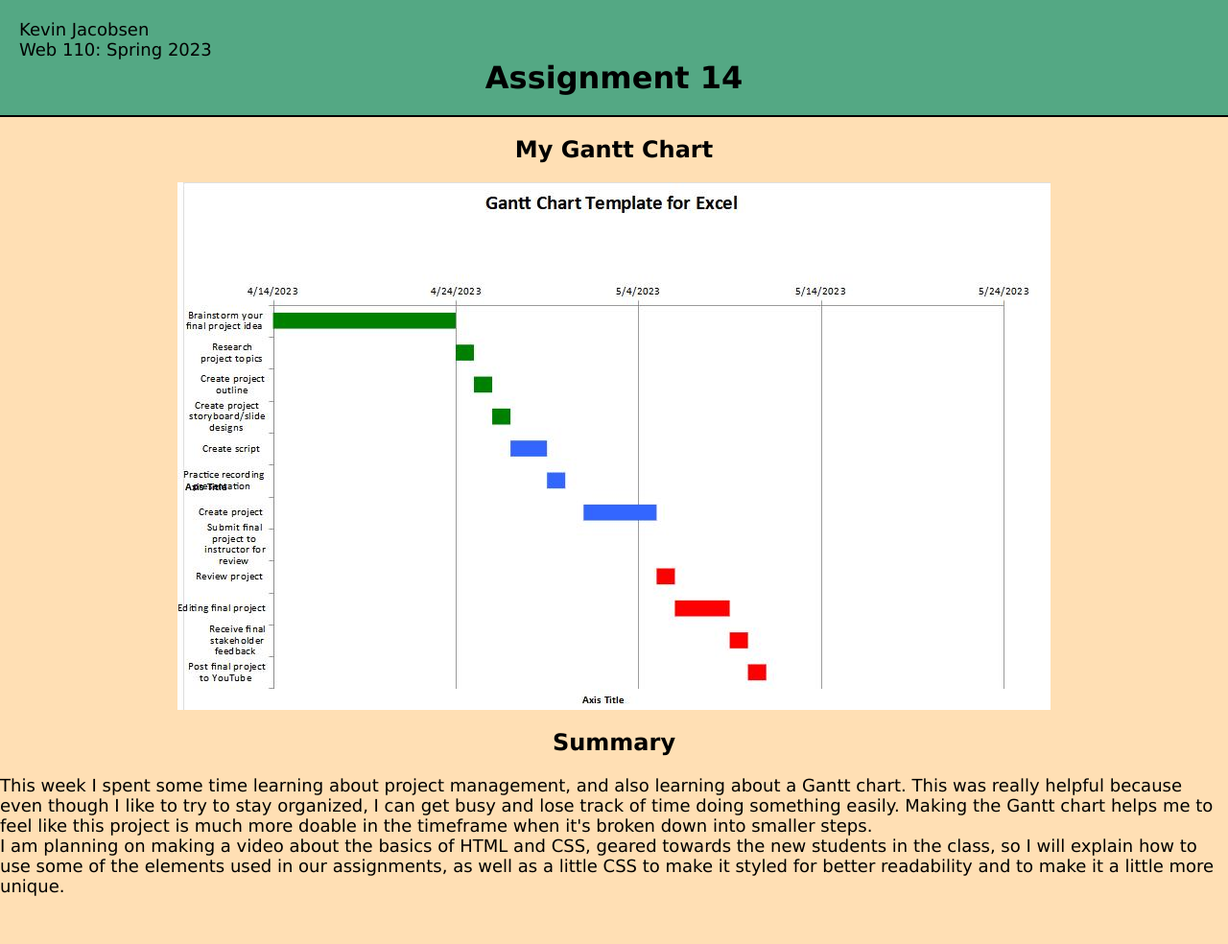
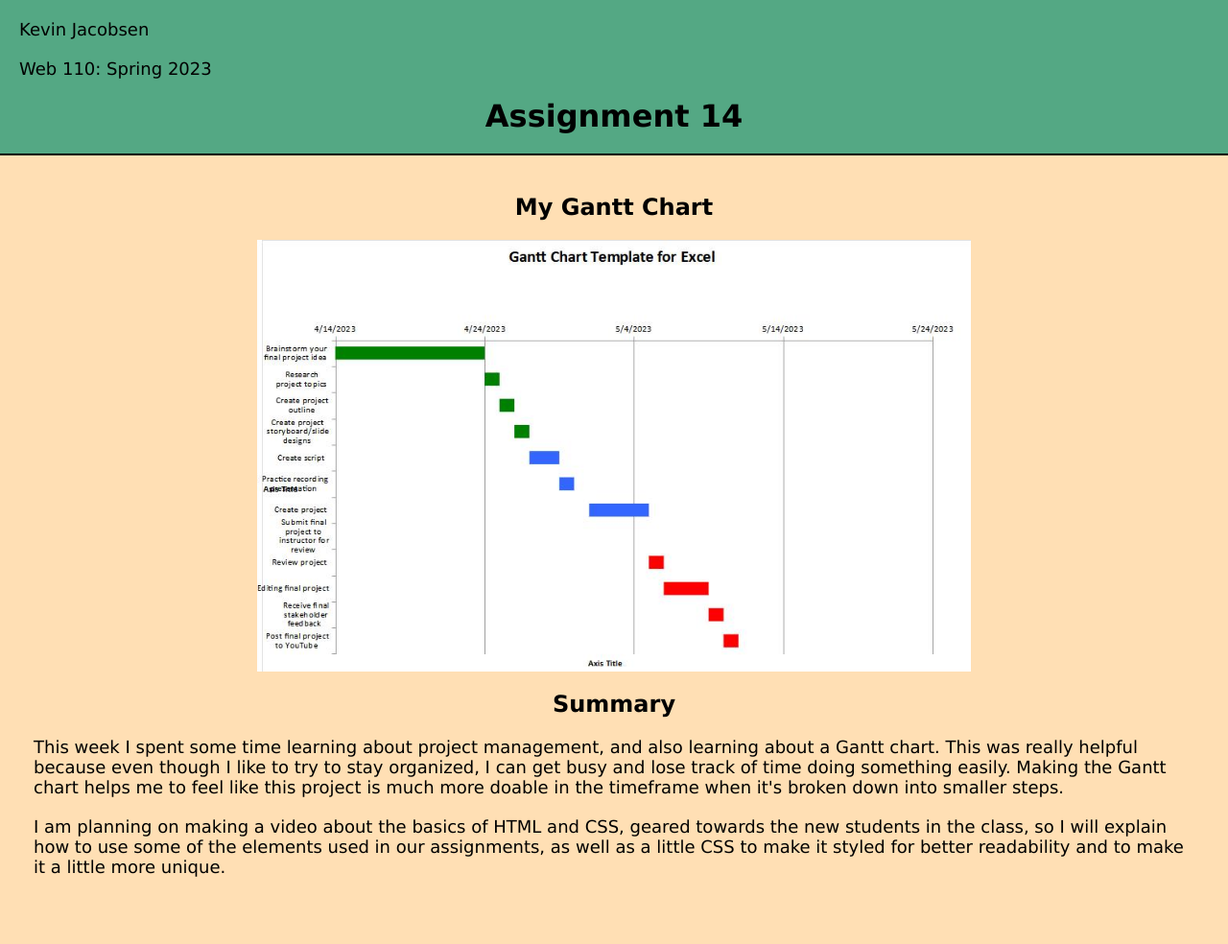
Before and after one commit to kjacobsen327/kjacobsen327.github.io, a PHP site: page /web110/assignment14.html in a window 1280 px wide. Shown: the whole page at 96% size. Before the commit the page ends 934 px from the top, so only its background shows below. Run offline with PHP 8.4, Linux system fonts and the light colour scheme.

Commit message:
Add files via upload

```diff
--- a/web110/assignment14.html
+++ b/web110/assignment14.html
@@ -4,7 +4,7 @@
 <head>
     <meta charset="utf-8">
     <meta name="viewport content=width=device-width, initial-scale=1">
-    <title>Assignment 12 Summary</title>
+    <title>Assignment 14</title>
     <link rel="stylesheet" type="text/css" href="style.css">
 </head>
 
@@ -14,6 +14,7 @@
         <p>Web 110: Spring 2023</p>
         <h1>Assignment 14</h1>
     </header>
+    <main>
         <h2>My Gantt Chart</h2>
         <img src="images/chart.jpg">
 
@@ -26,7 +27,7 @@
         <p>I am planning on making a video about the basics of HTML and CSS, geared towards the new students in the
             class, so I will explain how to use some of the elements used in our assignments, as well as a little CSS to
             make it styled for better readability and to make it a little more unique.</p>
-
+    </main>
 </body>
 
 </html>
--- a/web110/style.css
+++ b/web110/style.css
@@ -7,12 +7,14 @@ body {
     background-color: #ffdfb4;
     font-family: Verdana, Geneva, Tahoma, sans-serif;
 }
+
 header {
 
     background-color: #54a884;
     border-bottom: 2px solid #000;
     padding: 20px;
 }
+
 h1 {
     text-align: center;
 }
@@ -21,17 +23,27 @@ h2 {
     text-align: center;
     padding: 20px;
 }
+main {
+    padding: 20px 35px 50px 35px;
+}
 p {
     font-size: 18px;
+    margin-bottom: 20px;
 }
 
-section p {
-    padding: 0 20px;
+ul {
+    margin-bottom: 40px;
 }
 
-img, audio, iframe {
-
+img,
+audio,
+iframe {
     display: block;
     margin-left: auto;
     margin-right: auto;
-    }
+}
+
+img {
+    height: 450px;
+    width: auto;
+}
```
Lines whose indentation alone changed are shown as unchanged.
